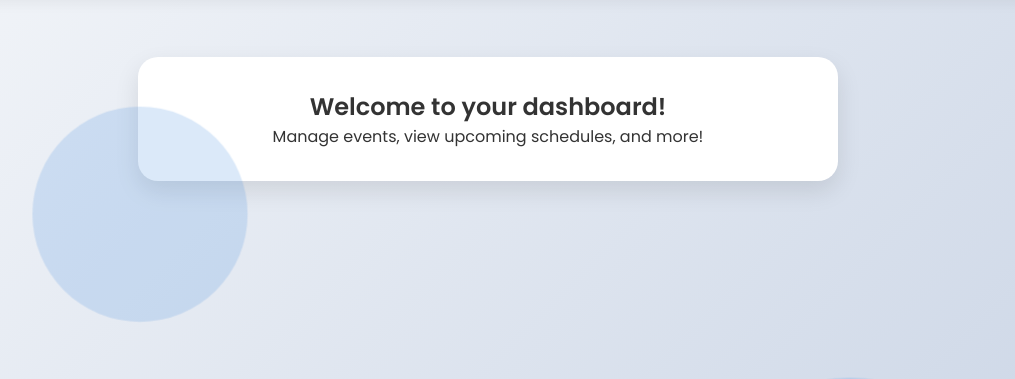
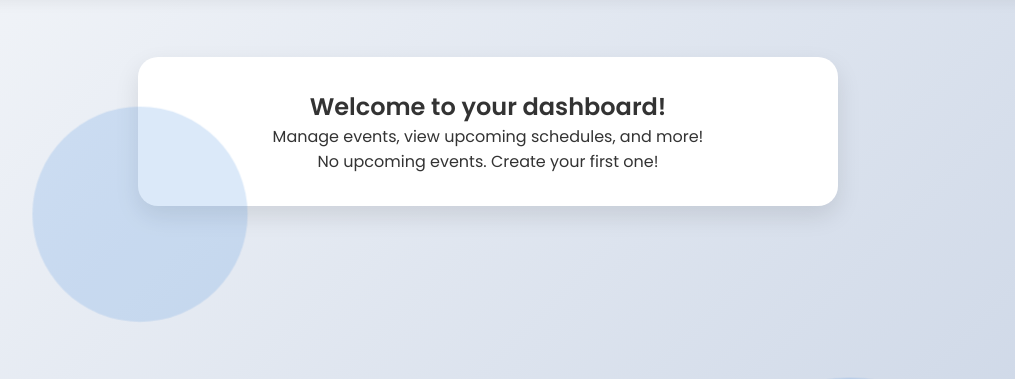
Before and after one commit to Vetri170604/event-management, a Flask app: page / in a window 1280 px wide. Shown: the part 93-472 px from the top of the page, without its empty margins (152-1167 px from the left). Run offline with Flask 3, Linux system fonts and the light colour scheme.

Commit message:
Update dashboard.html

```diff
--- a/templates/dashboard.html
+++ b/templates/dashboard.html
@@ -36,7 +36,6 @@
       color: var(--text-dark);
     }
 
-    /* Top nav bar */
     header {
       width: 100%;
       display: flex;
@@ -91,7 +90,6 @@
       background: #357ABD;
     }
 
-    /* Navigation links box */
     .nav-links {
       position: fixed;
       top: 70px;
@@ -134,7 +132,6 @@
       background: var(--primary-dark);
     }
 
-    /* Main Content */
     .dashboard-container {
       background: white;
       padding: 2rem 3rem;
@@ -150,7 +147,6 @@
       background: #2b2b3c;
     }
 
-    /* Animated Background Circles */
     .background-circles {
       position: absolute;
       top: 0;
@@ -232,7 +228,7 @@
     <button class="toggle-btn" onclick="toggleMode()">Toggle Mode</button>
   </header>
 
-  <!-- Nav links (hidden until burger is clicked) -->
+  <!-- Nav links -->
   <nav class="nav-links" id="navMenu">
     <a href="{{ url_for('home') }}">Home</a>
     <a href="{{ url_for('about') }}">About</a>
@@ -244,6 +240,21 @@
   <div class="dashboard-container">
     <h2>Welcome to your dashboard!</h2>
     <p>Manage events, view upcoming schedules, and more!</p>
+
+    {% if events %}
+      <h3 style="margin-top: 2rem;">Upcoming Events</h3>
+      <ul style="list-style: none; padding: 0; margin-top: 1rem;">
+        {% for event in events %}
+          <li style="margin-bottom: 1rem; background: rgba(74,144,226,0.1); padding: 1rem; border-radius: 15px;">
+            <strong>{{ event.title }}</strong><br>
+            📅 {{ event.date }}<br>
+            📍 {{ event.location }}
+          </li>
+        {% endfor %}
+      </ul>
+    {% else %}
+      <p>No upcoming events. Create your first one!</p>
+    {% endif %}
   </div>
 
   <!-- Background animation -->
@@ -253,7 +264,6 @@
     <div class="circle"></div>
   </div>
 
-  <!-- Scripts -->
   <script>
     function toggleMode() {
       document.body.classList.toggle("dark-mode");
```
